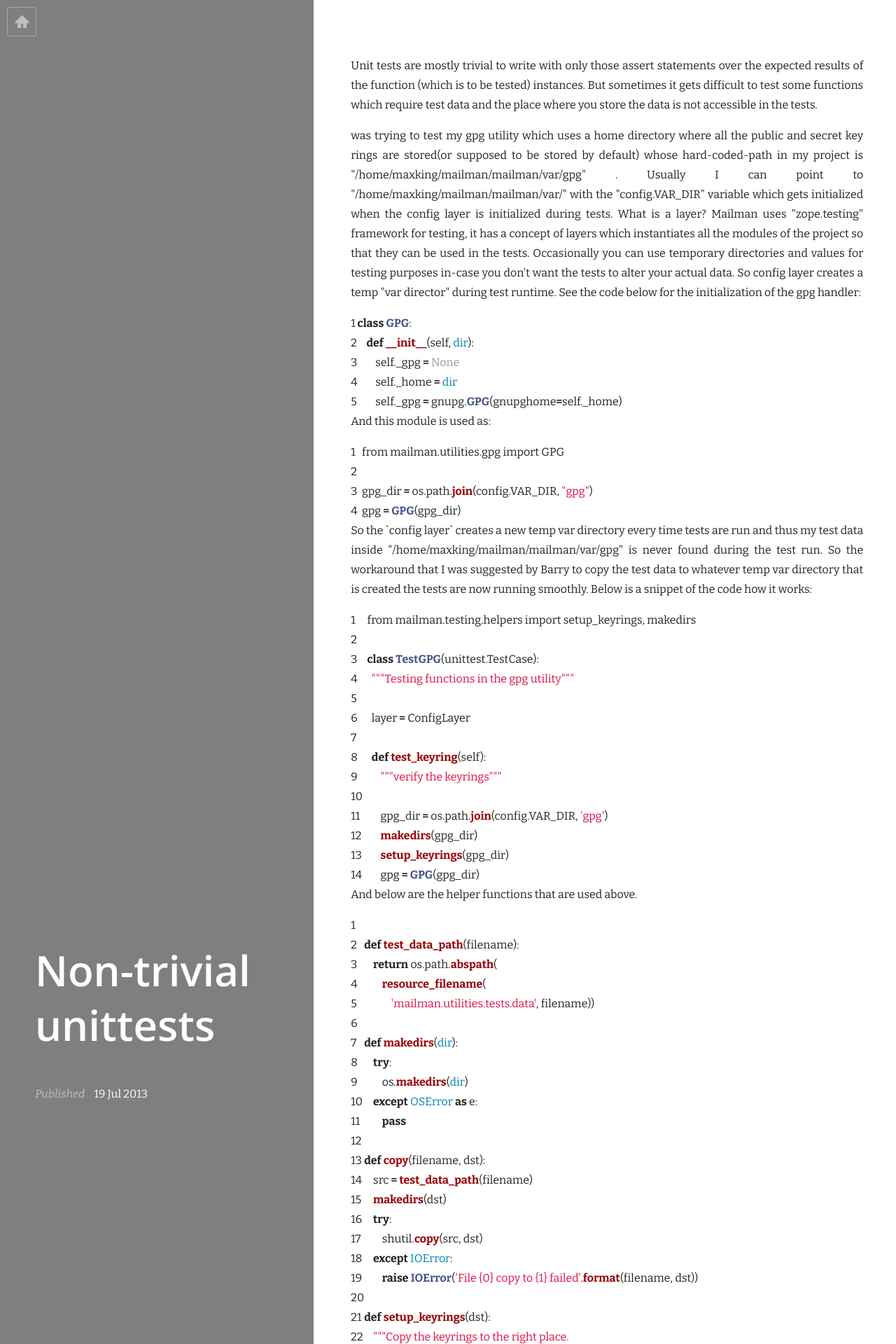
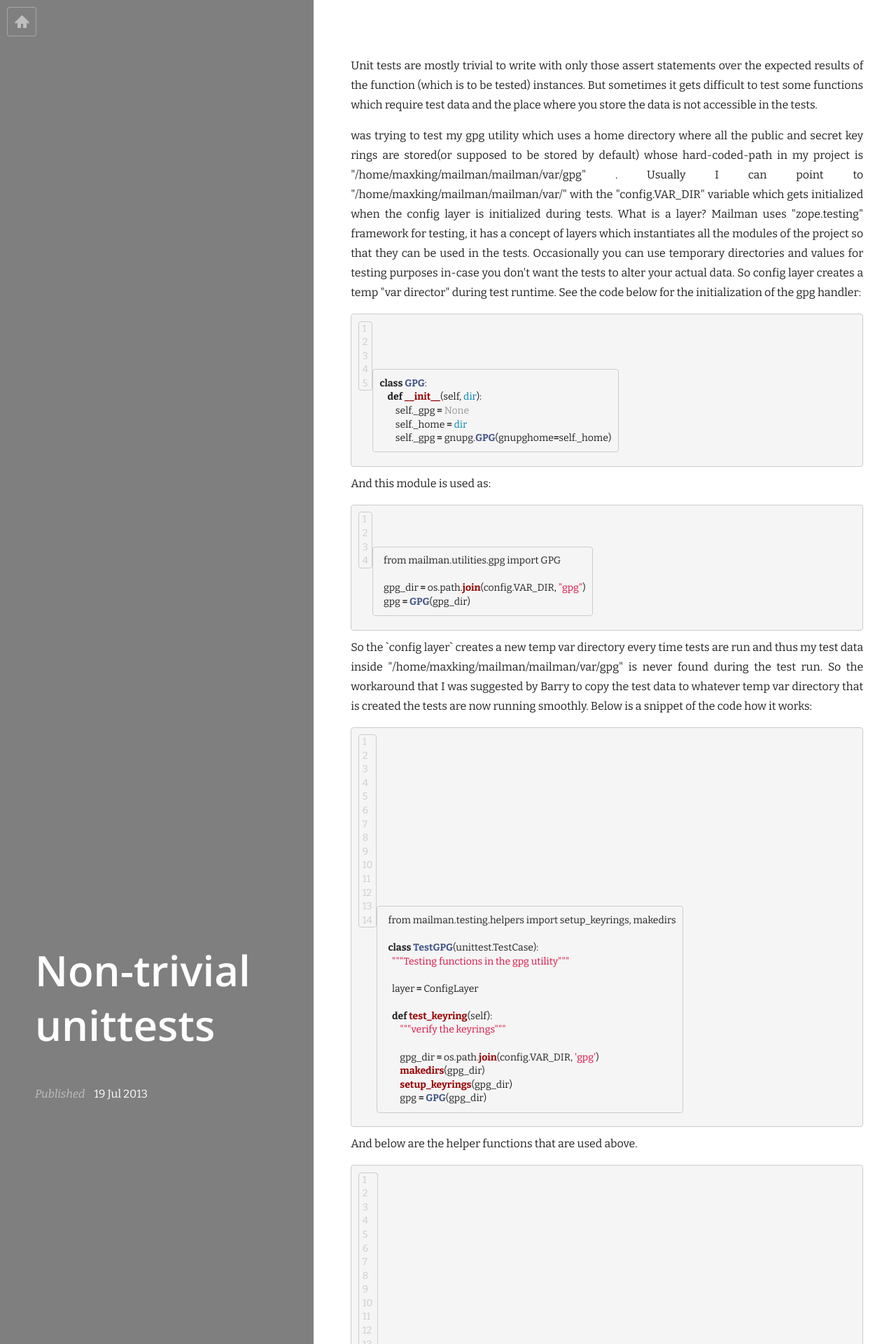
Before and after one commit to reyha/maxking.github.com, a Jekyll site: the page built from _posts/2013-07-19-non-trivial-unit-tests.html, in a window 1280 px wide. Shown: the top 1920 px of the page at 70% size. Built offline with Jekyll 4.4.1, drawn with Linux system fonts in a browser that asks for light colours; nearby versions of some CDN libraries; Markdown is read by kramdown in place of the engine named in the settings.

Commit message:
added notes section in blog

```diff
--- a/_config.yml
+++ b/_config.yml
@@ -4,8 +4,8 @@
 sidebar_image: /images/debian.jpg
 
 # Build settings
-markdown: redcarpet
+markdown: kramdown
 highlighter: pygments
 #baseurl: / # the subpath of your site, e.g. /blog/
 permalink: pretty
-featured_image: /images/debian.jpb
+featured_image: /images/debian.jpg
--- a/_layouts/default.html
+++ b/_layouts/default.html
@@ -7,7 +7,7 @@
   <meta name="viewport" content="width=device-width">
 
   <!-- syntax highlighting CSS -->
-  <link rel="stylesheet" href="{{ site.baseurl }}/css/syntax.css">
+  <link rel="stylesheet" href="{{ site.baseurl }}/css/code_syntax.css">
 
   <!-- CSS -->
   <link rel="stylesheet" href="{{ site.baseurl }}/css/reset.css">
--- /dev/null
+++ b/css/code_syntax.css
@@ -0,0 +1,75 @@
+.highlight  { background: #ffffff; }
+.highlight .c { color: #999988; font-style: italic } /* Comment */
+.highlight .err { color: #a61717; background-color: #e3d2d2 } /* Error */
+.highlight .k { font-weight: bold } /* Keyword */
+.highlight .o { font-weight: bold } /* Operator */
+.highlight .cm { color: #999988; font-style: italic } /* Comment.Multiline */
+.highlight .cp { color: #999999; font-weight: bold } /* Comment.Preproc */
+.highlight .c1 { color: #999988; font-style: italic } /* Comment.Single */
+.highlight .cs { color: #999999; font-weight: bold; font-style: italic } /* Comment.Special */
+.highlight .gd { color: #000000; background-color: #ffdddd } /* Generic.Deleted */
+.highlight .gd .x { color: #000000; background-color: #ffaaaa } /* Generic.Deleted.Specific */
+.highlight .ge { font-style: italic } /* Generic.Emph */
+.highlight .gr { color: #aa0000 } /* Generic.Error */
+.highlight .gh { color: #999999 } /* Generic.Heading */
+.highlight .gi { color: #000000; background-color: #ddffdd } /* Generic.Inserted */
+.highlight .gi .x { color: #000000; background-color: #aaffaa } /* Generic.Inserted.Specific */
+.highlight .go { color: #888888 } /* Generic.Output */
+.highlight .gp { color: #555555 } /* Generic.Prompt */
+.highlight .gs { font-weight: bold } /* Generic.Strong */
+.highlight .gu { color: #aaaaaa } /* Generic.Subheading */
+.highlight .gt { color: #aa0000 } /* Generic.Traceback */
+.highlight .kc { font-weight: bold } /* Keyword.Constant */
+.highlight .kd { font-weight: bold } /* Keyword.Declaration */
+.highlight .kp { font-weight: bold } /* Keyword.Pseudo */
+.highlight .kr { font-weight: bold } /* Keyword.Reserved */
+.highlight .kt { color: #445588; font-weight: bold } /* Keyword.Type */
+.highlight .m { color: #009999 } /* Literal.Number */
+.highlight .s { color: #d14 } /* Literal.String */
+.highlight .na { color: #008080 } /* Name.Attribute */
+.highlight .nb { color: #0086B3 } /* Name.Builtin */
+.highlight .nc { color: #445588; font-weight: bold } /* Name.Class */
+.highlight .no { color: #008080 } /* Name.Constant */
+.highlight .ni { color: #800080 } /* Name.Entity */
+.highlight .ne { color: #990000; font-weight: bold } /* Name.Exception */
+.highlight .nf { color: #990000; font-weight: bold } /* Name.Function */
+.highlight .nn { color: #555555 } /* Name.Namespace */
+.highlight .nt { color: #000080 } /* Name.Tag */
+.highlight .nv { color: #008080 } /* Name.Variable */
+.highlight .ow { font-weight: bold } /* Operator.Word */
+.highlight .w { color: #bbbbbb } /* Text.Whitespace */
+.highlight .mf { color: #009999 } /* Literal.Number.Float */
+.highlight .mh { color: #009999 } /* Literal.Number.Hex */
+.highlight .mi { color: #009999 } /* Literal.Number.Integer */
+.highlight .mo { color: #009999 } /* Literal.Number.Oct */
+.highlight .sb { color: #d14 } /* Literal.String.Backtick */
+.highlight .sc { color: #d14 } /* Literal.String.Char */
+.highlight .sd { color: #d14 } /* Literal.String.Doc */
+.highlight .s2 { color: #d14 } /* Literal.String.Double */
+.highlight .se { color: #d14 } /* Literal.String.Escape */
+.highlight .sh { color: #d14 } /* Literal.String.Heredoc */
+.highlight .si { color: #d14 } /* Literal.String.Interpol */
+.highlight .sx { color: #d14 } /* Literal.String.Other */
+.highlight .sr { color: #009926 } /* Literal.String.Regex */
+.highlight .s1 { color: #d14 } /* Literal.String.Single */
+.highlight .ss { color: #990073 } /* Literal.String.Symbol */
+.highlight .bp { color: #999999 } /* Name.Builtin.Pseudo */
+.highlight .vc { color: #008080 } /* Name.Variable.Class */
+.highlight .vg { color: #008080 } /* Name.Variable.Global */
+.highlight .vi { color: #008080 } /* Name.Variable.Instance */
+.highlight .il { color: #009999 } /* Literal.Number.Integer.Long */
+
+/* Make line numbers unselectable: excludes line numbers from copy-paste user ops */
+.highlight .lineno {
+		color: #ccc;
+		display:inline-block;
+		padding: 0 5px;
+		border-right:1px solid #ccc;
+}
+
+.highlight pre code {
+		display: block;
+		white-space: pre;
+		overflow-x: auto;
+		word-wrap: normal;
+}
--- a/css/main.css
+++ b/css/main.css
@@ -380,3 +380,19 @@
 .home_links  a:hover {
   text-decoration: underline;
 }
+
+
+/* Code */
+
+pre {
+		display: block;
+		padding: 9.5px;
+		margin: 0 0 10px;
+		font-size: 14px;
+		word-break: break-all;
+		word-wrap: break-word;
+		background-color: #f5f5f5;
+		border: 1px solid #ccc;
+		border-radius: 4px;
+		line-height: 1.4;
+}
--- a/index.html
+++ b/index.html
@@ -14,7 +14,7 @@
       resume
     </a>]
     [<a href='/about/'>about</a>]
-    [<a href='/blog/'>notes</a>]
+    [<a href='/notes/'>notes</a>]
     [<a href='http://github.com/maxking'>github</a>]
   </h2>
 
```
Also changed, not shown: notes.html (added, +12 -0 lines), images/logo.png (deleted).
